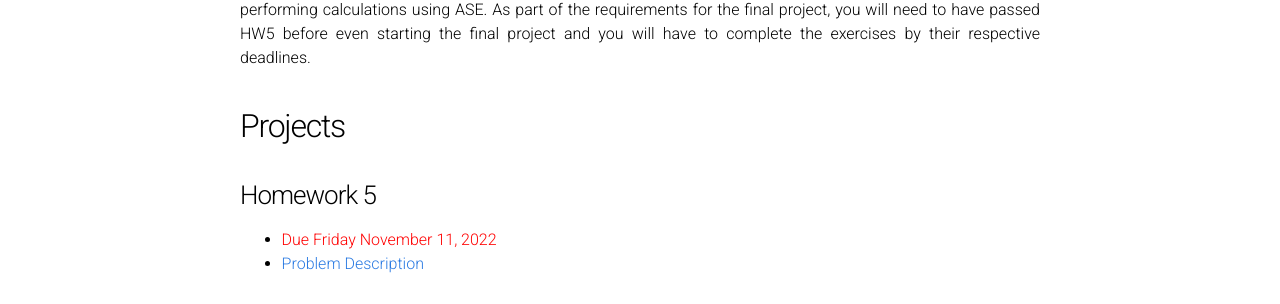
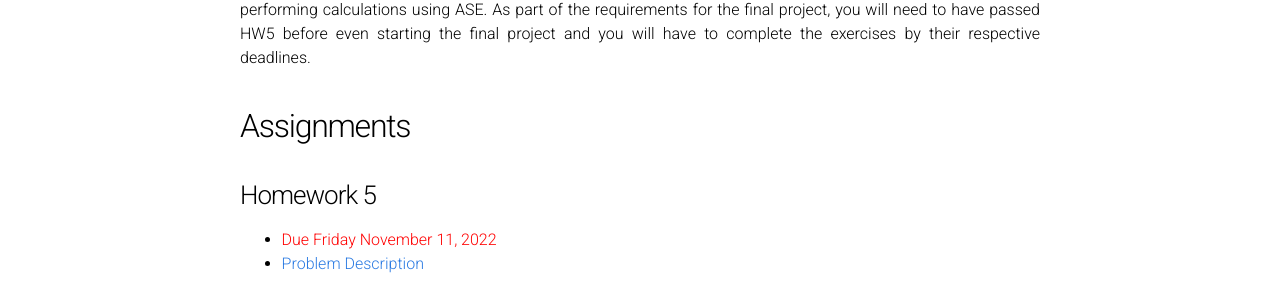
Before and after one commit to UPennCBE544/2023.github.io, a Jekyll site: the page built from Index.md, in a window 1280 px wide. Shown: the part 259-563 px from the top of the page. Built offline with Jekyll 4.4.1, drawn with Linux system fonts in a browser that asks for light colours.

Commit message:
Update Index.md

```diff
--- a/Index.md
+++ b/Index.md
@@ -8,7 +8,7 @@ This website contains information about the CBE544 final course project, the hom
 
 We will be using the [Atomic Simulation Environment (ASE)](https://wiki.fysik.dtu.dk/ase/) with the [ASE interface for the Quantum ESPRESSO calculator](http://github.com/vossjo/ase-espresso) and [Quantum Espresso](https://www.quantum-espresso.org/). Computing resources will be provided by [Texas Advanced Computing Center (TACC)](https://www.tacc.utexas.edu)'s [Stampede system](https://portal.tacc.utexas.edu/user-guides/stampede). The tutorials cover the basic usage of the UNIX shell, scripting in Python, and performing calculations using ASE. As part of the requirements for the final project, you will need to have passed HW5 before even starting the final project and you will have to complete the exercises by their respective deadlines.
 
-## Projects ##
+## Assignments ##
 
 ### Homework 5 ###
 * <font color="red"> Due Friday November 11, 2022 </font>
```
